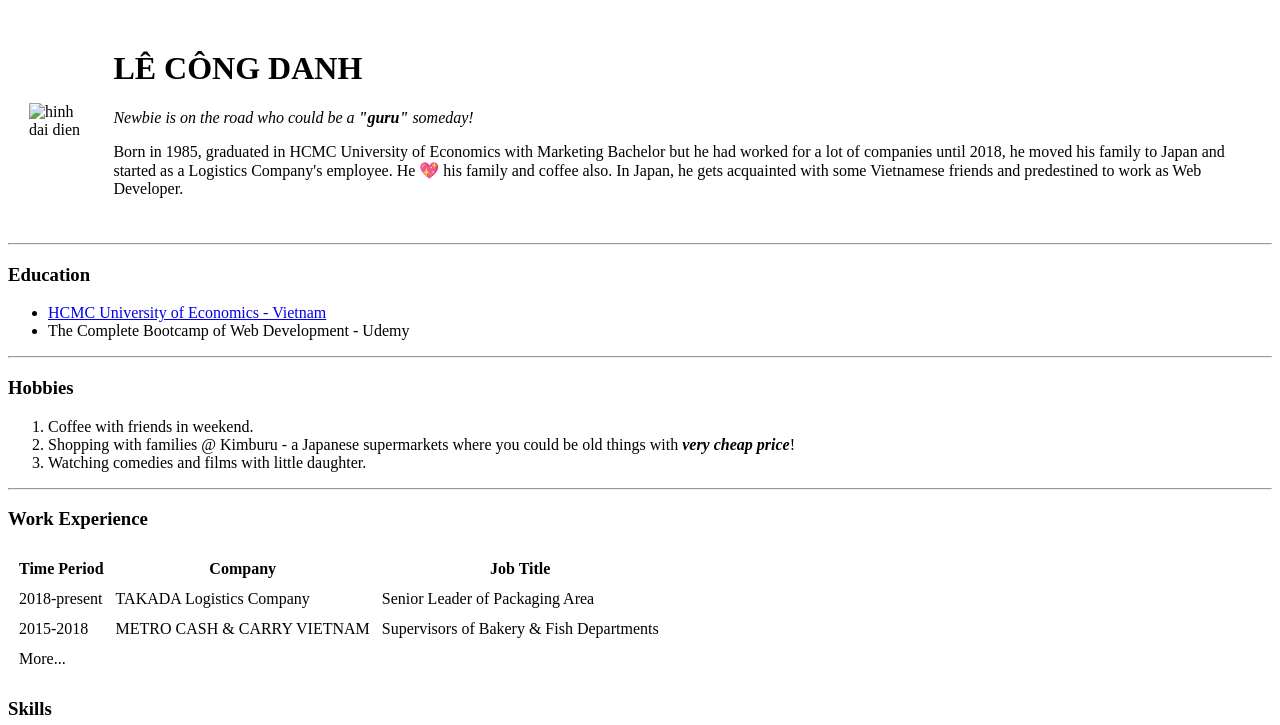
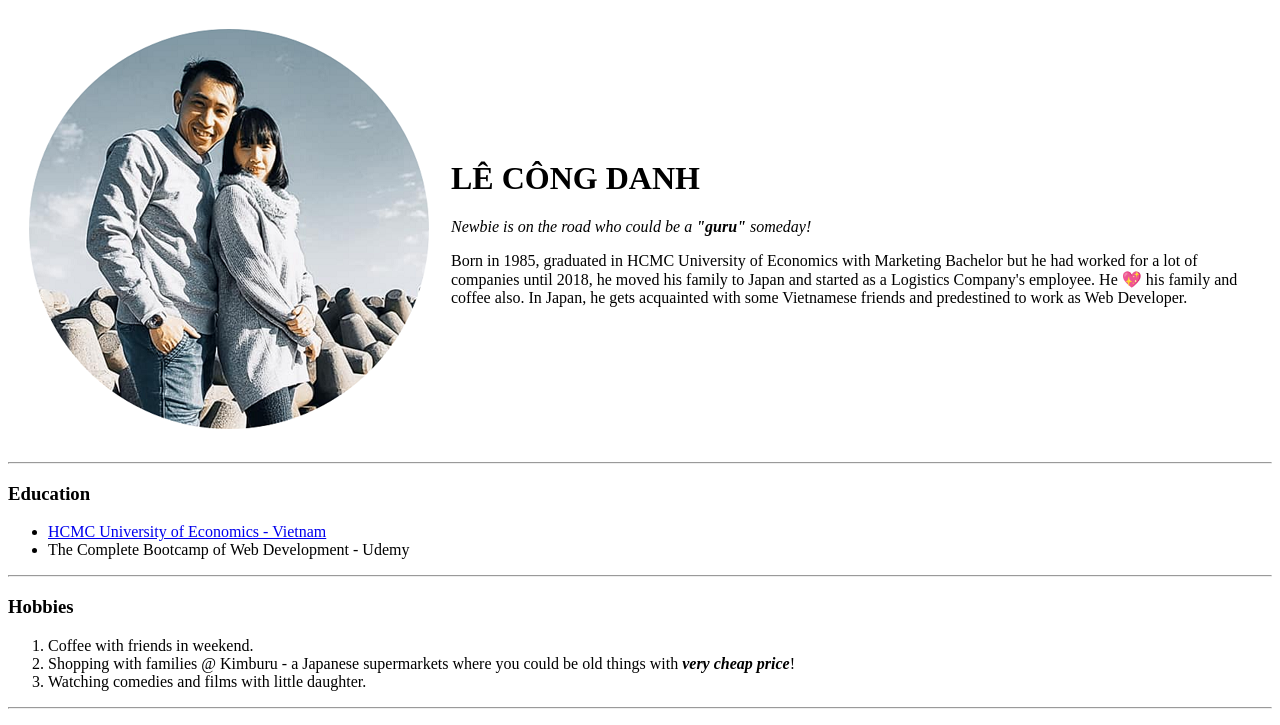
Before and after one commit to dc85vn/cv, a plain HTML site: page index.html in a window 1280 px wide. Shown: the top 725 px of the page. Drawn offline with Linux system fonts and the light colour scheme.

Commit message:
Update index.html

```diff
--- a/index.html
+++ b/index.html
@@ -9,7 +9,7 @@
 <body>
   <table cellspacing="20">
     <tr>
-      <td><img src="images/hinh dai dien.png" alt="hinh dai dien"></*chen hinh anh*/></td>
+      <td><img src="/hinh dai dien.png" alt="hinh dai dien"></*chen hinh anh*/></td>
       <td><h1>LÊ CÔNG DANH</h1>
       <p><em>Newbie is on the road who could be a <strong>"guru"</strong> someday!</em></p> </*em: in nghieng, strong: in dam*/>
       <p>Born in 1985, graduated in HCMC University of Economics with Marketing Bachelor
```
